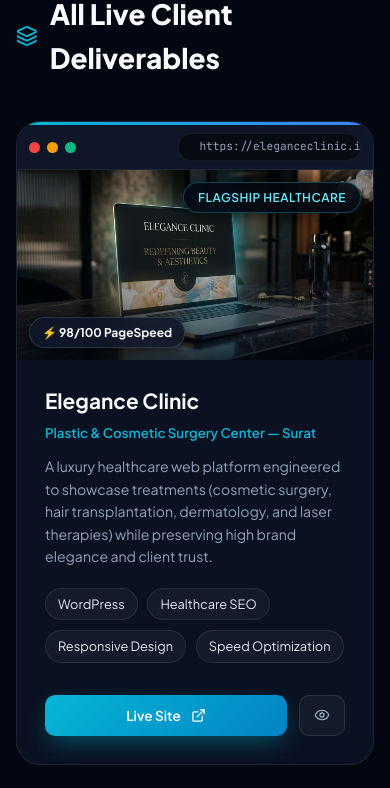
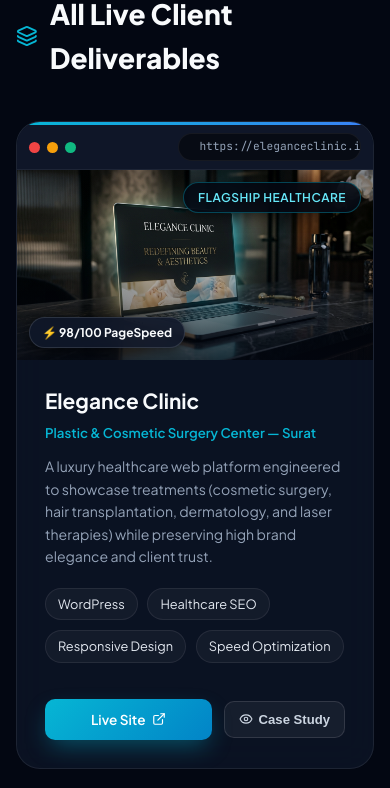
Before and after one commit to parth04102002/portfolio, a React (Vite) app: page / in a window 390 px wide. Shown: the part 9780-10568 px from the top of the page. Built offline with nearby package versions, Linux system fonts and the light colour scheme.

Commit message:
feat(ui): refine preloader with ambient glow, make project thumbnails clickable into case study modal, enhance card buttons with dual text/icon actions, and optimize multi-breakpoint ROI telemetry responsiveness

```diff
--- a/src/App.jsx
+++ b/src/App.jsx
@@ -55,16 +55,18 @@
       exit={{ opacity: 0, scale: 1.03 }}
       transition={{ duration: 0.55, ease: [0.16, 1, 0.3, 1] }}
     >
+      <div className="preloader-glow" aria-hidden="true" />
       <div className="preloader-inner">
         <motion.div
           initial={{ opacity: 0, y: 20 }}
           animate={{ opacity: 1, y: 0 }}
           transition={{ duration: 0.5, ease: [0.16, 1, 0.3, 1] }}
+          style={{ textAlign: 'center' }}
         >
           <div className="preloader-initials">
             Parth<span style={{ color: '#06b6d4' }}> Parmar</span>
           </div>
-          <div className="preloader-subtitle">Portfolio</div>
+          <div className="preloader-subtitle">Creative Web Developer &bull; Portfolio</div>
         </motion.div>
         <motion.p
           className="preloader-label"
@@ -72,7 +74,7 @@
           animate={{ opacity: 1 }}
           transition={{ delay: 0.25, duration: 0.5 }}
         >
-          Loading portfolio<span className="preloader-dots">...</span>
+          Loading experience<span className="preloader-dots">...</span>
         </motion.p>
         <div className="preloader-bar-track">
           <div className="preloader-bar-fill" style={{ width: `${progress}%` }} />
@@ -1221,7 +1223,14 @@
               </div>
             </div>
 
-            <div className="project-thumb-wrap">
+            <div
+              className="project-thumb-wrap"
+              onClick={() => setSelectedProject(project)}
+              role="button"
+              tabIndex={0}
+              aria-label={`Open case study for ${project.title}`}
+              onKeyDown={(e) => e.key === 'Enter' && setSelectedProject(project)}
+            >
               <img src={project.image} alt={project.title} loading="lazy" />
 
               {/* Category Pill */}
@@ -1237,8 +1246,8 @@
               {/* Hover overlay CTA */}
               <div className="project-thumb-overlay">
                 <div className="project-thumb-overlay-inner">
-                  <Eye size={20} />
-                  <span>View Details</span>
+                  <Eye size={18} />
+                  <span>Explore Case Study</span>
                 </div>
               </div>
             </div>
@@ -1268,14 +1277,15 @@
                   className="btn-primary project-live-btn"
                 >
                   <span>Live Site</span>
-                  <ExternalLink size={15} />
+                  <ExternalLink size={14} />
                 </a>
                 <button
                   className="project-case-btn"
                   onClick={() => setSelectedProject(project)}
-                  title="View Case Study"
+                  title="View Case Study Breakdown"
                 >
-                  <Eye size={16} />
+                  <Eye size={14} />
+                  <span>Case Study</span>
                 </button>
               </div>
             </div>
--- a/src/index.css
+++ b/src/index.css
@@ -66,12 +66,29 @@
   display: flex;
   align-items: center;
   justify-content: center;
+  overflow: hidden;
+}
+.preloader-glow {
+  position: absolute;
+  width: min(500px, 90vw);
+  height: min(500px, 90vw);
+  background: radial-gradient(circle, rgba(6, 182, 212, 0.22) 0%, rgba(3, 7, 18, 0) 70%);
+  border-radius: 50%;
+  filter: blur(55px);
+  pointer-events: none;
+  animation: preloader-glow-pulse 3.5s ease-in-out infinite alternate;
+}
+@keyframes preloader-glow-pulse {
+  0% { transform: scale(0.85); opacity: 0.5; }
+  100% { transform: scale(1.15); opacity: 0.95; }
 }
 .preloader-inner {
   display: flex;
   flex-direction: column;
   align-items: center;
   gap: 1.25rem;
+  z-index: 2;
+  position: relative;
 }
 .preloader-initials {
   font-size: clamp(2.2rem, 8vw, 4rem);
@@ -1346,32 +1363,49 @@
 }
 .project-card-actions {
   display: flex;
+  align-items: center;
   gap: 0.75rem;
   margin-top: auto;
-  padding-top: 0.5rem;
-}
-.project-live-btn {
-  flex: 1;
+  padding-top: 0.75rem;
+  width: 100%;
+}
+.project-card-actions .project-live-btn {
+  flex: 1 1 auto;
+  min-width: 0;
+  width: auto !important;
   padding: 10px 14px !important;
   font-size: 0.85rem !important;
+  display: inline-flex;
+  align-items: center;
+  justify-content: center;
+  gap: 6px;
+  white-space: nowrap;
 }
 .project-case-btn {
   display: inline-flex;
   align-items: center;
   justify-content: center;
+  gap: 6px;
   padding: 10px 14px;
-  background: rgba(255,255,255,0.04);
-  color: #94a3b8;
-  border: 1px solid rgba(255,255,255,0.1);
+  background: rgba(255, 255, 255, 0.05);
+  color: #cbd5e1;
+  border: 1px solid rgba(255, 255, 255, 0.12);
   border-radius: 10px;
-  font-size: 0.85rem;
+  font-size: 0.82rem;
+  font-weight: 600;
   cursor: pointer;
   transition: all 0.25s ease;
+  white-space: nowrap;
+  flex-shrink: 0;
 }
 .project-case-btn:hover {
-  background: rgba(6, 182, 212, 0.12);
-  border-color: rgba(6, 182, 212, 0.35);
+  background: rgba(6, 182, 212, 0.15);
+  border-color: rgba(6, 182, 212, 0.4);
   color: #06b6d4;
+  transform: translateY(-2px);
+}
+.project-case-btn:active {
+  transform: translateY(0);
 }
 
 /* ─── ROI / Technical Advantage — Premium Redesign ──────────── */
@@ -1525,6 +1559,8 @@
 }
 .roi-strip-item {
   text-align: center;
+  flex: 1 1 140px;
+  min-width: 120px;
 }
 .roi-strip-val {
   font-size: clamp(1.8rem, 4vw, 2.4rem);
@@ -1539,18 +1575,48 @@
 }
 .roi-strip-label {
   font-size: 0.8rem;
-  color: #64748b;
+  color: #94a3b8;
   font-weight: 500;
-  margin-top: 0.3rem;
+  margin-top: 0.35rem;
+  letter-spacing: 0.02em;
 }
 
 /* Responsive ROI */
-@media (max-width: 900px) {
-  .roi-cards-grid { grid-template-columns: 1fr; gap: 1.25rem; }
+@media (max-width: 1024px) {
+  .roi-cards-grid {
+    grid-template-columns: repeat(auto-fit, minmax(280px, 1fr));
+    gap: 1.5rem;
+  }
+}
+@media (max-width: 768px) {
+  .roi-cards-grid {
+    grid-template-columns: 1fr;
+    gap: 1.25rem;
+  }
+  .roi-adv-card {
+    padding: 1.85rem 1.35rem;
+    border-radius: 18px;
+  }
+  .roi-big-value {
+    font-size: 2.6rem;
+  }
+  .roi-ghost-num {
+    font-size: 5rem;
+    opacity: 0.5;
+  }
 }
 @media (max-width: 600px) {
-  .roi-stat-strip { gap: 1.5rem; padding: 1.5rem; }
-  .roi-strip-val { font-size: 1.75rem; }
+  .roi-stat-strip {
+    gap: 1.25rem;
+    padding: 1.5rem 1.25rem;
+    border-radius: 16px;
+  }
+  .roi-strip-val {
+    font-size: 1.65rem;
+  }
+  .roi-strip-label {
+    font-size: 0.75rem;
+  }
 }
 
 
```
